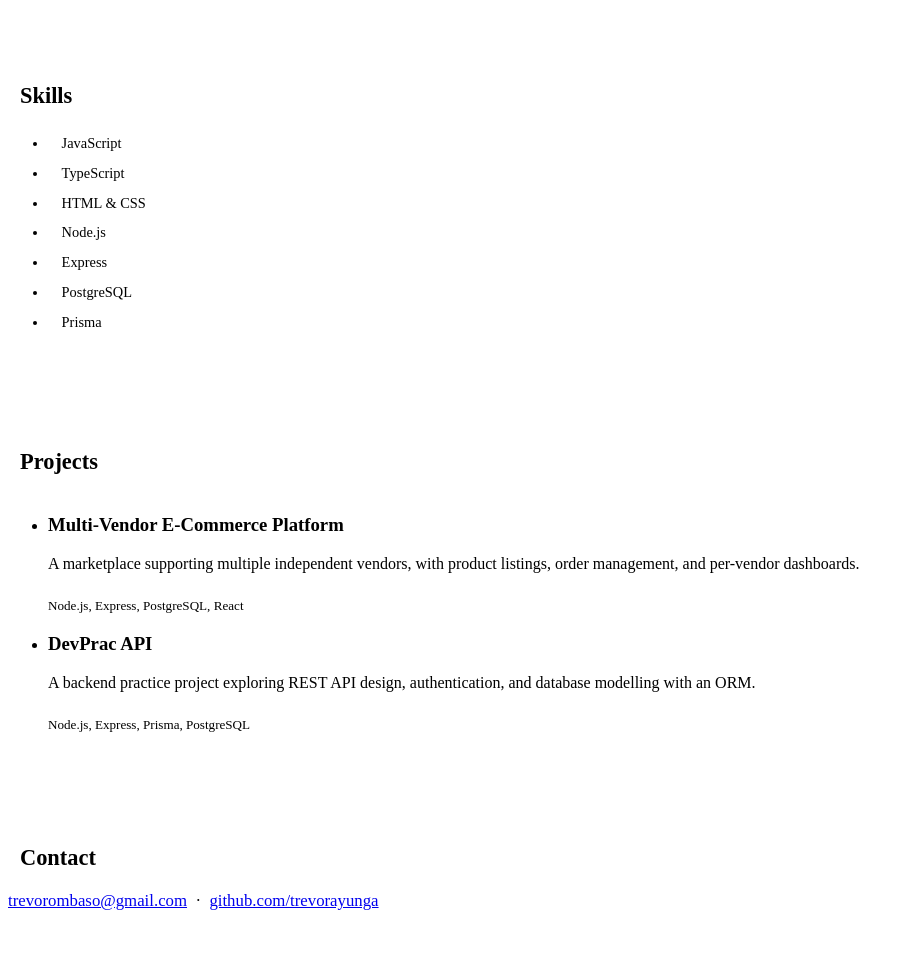
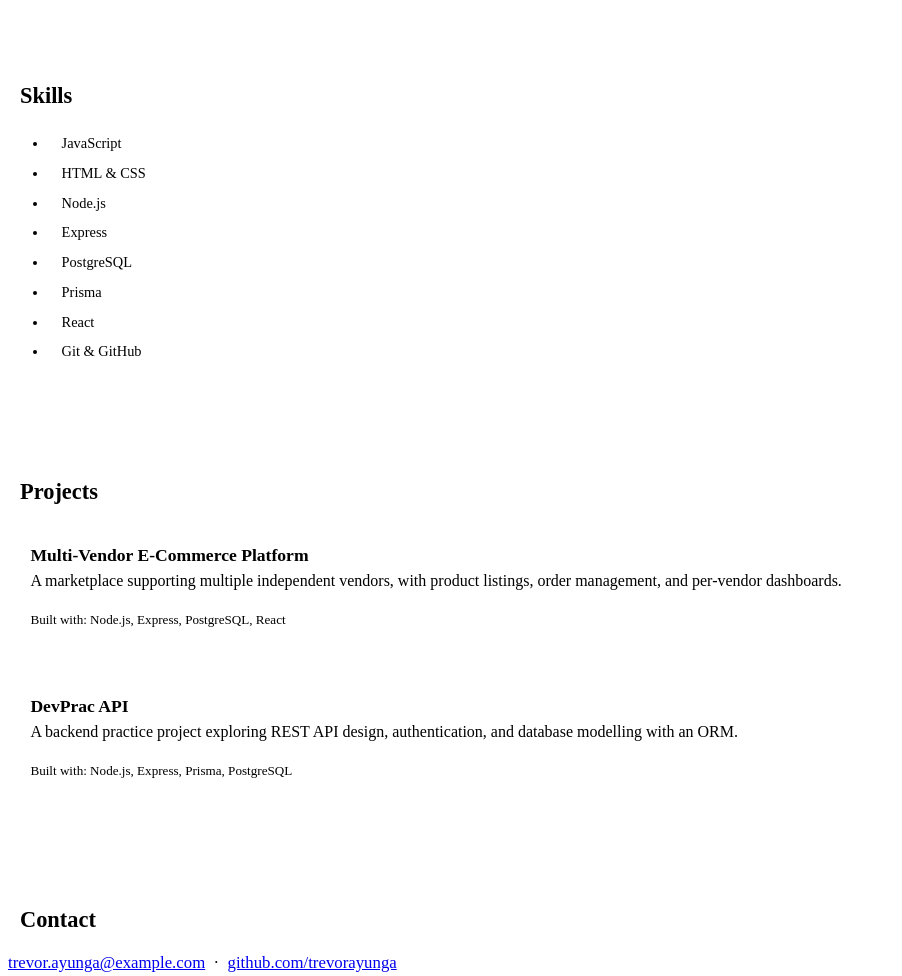
Before and after one commit to trevorayunga/trevorayunga-portfolio, a plain HTML site: page index.html in a window 1280 px wide. Shown: the part 360-1336 px from the top of the page, without its empty margins (0-902 px from the left). Drawn offline with Linux system fonts and the light colour scheme.

Commit message:
made changes in html by deleting content in the html skills and project  section to render in css

```diff
--- a/index.html
+++ b/index.html
@@ -40,38 +40,18 @@
 
     <section id="skills" class="section">
       <h2>Skills</h2>
-      <ul id="skills-list" class="skills-list">
-        <li>JavaScript</li>
-        <li>TypeScript</li>
-        <li>HTML & CSS</li>
-        <li>Node.js</li>
-        <li>Express</li>
-        <li>PostgreSQL</li>
-        <li>Prisma</li>
-      </ul>
+      <ul id="skills-list" class="skills-list"></ul>
     </section>
 
     <section id="projects" class="section">
       <h2>Projects</h2>
       <div id="projects-list" class="projects-list"></div>
-      <ul id="projects-description" class="projects-description">
-        <li>
-          <h3>Multi-Vendor E-Commerce Platform</h3>
-          <p>A marketplace supporting multiple independent vendors, with product listings, order management, and per-vendor dashboards.</p>
-          <p class="project-tech">Node.js, Express, PostgreSQL, React</p>
-        </li>
-        <li>
-          <h3>DevPrac API</h3>
-          <p>A backend practice project exploring REST API design, authentication, and database modelling with an ORM.</p>
-          <p class="project-tech">Node.js, Express, Prisma, PostgreSQL</p>
-        </li>
-      </ul>
     </section>
 
     <section id="contact" class="section contact">
       <h2>Contact</h2>
       <p>
-        <a href="mailto:trevorombaso@gmail.com">trevorombaso@gmail.com</a>
+        <a href="mailto:trevor.ayunga@example.com">trevor.ayunga@example.com</a>
         &nbsp;·&nbsp;
         <a href="https://github.com/trevorayunga" target="_blank" rel="noopener">github.com/trevorayunga</a>
       </p>
--- a/script.js
+++ b/script.js
@@ -25,3 +25,44 @@
     tech: "Node.js, Express, Prisma, PostgreSQL",
   },
 ];
+
+// ---------- Render: Skills ----------
+
+function renderSkills() {
+  const list = document.getElementById("skills-list");
+  for (const skill of skills) {
+    const item = document.createElement("li");
+    item.textContent = skill;
+    list.appendChild(item);
+  }
+}
+
+// ---------- Render: Projects ----------
+
+function renderProjects() {
+  const container = document.getElementById("projects-list");
+  for (const project of projects) {
+    const card = document.createElement("div");
+    card.className = "project-card";
+
+    const title = document.createElement("h3");
+    title.textContent = project.title;
+
+    const description = document.createElement("p");
+    description.textContent = project.description;
+
+    const tech = document.createElement("p");
+    tech.className = "project-tech";
+    tech.textContent = `Built with: ${project.tech}`;
+
+    card.append(title, description, tech);
+    container.appendChild(card);
+  }
+}
+
+// ---------- Init ----------
+
+document.addEventListener("DOMContentLoaded", () => {
+  renderSkills();
+  renderProjects();
+});
```
